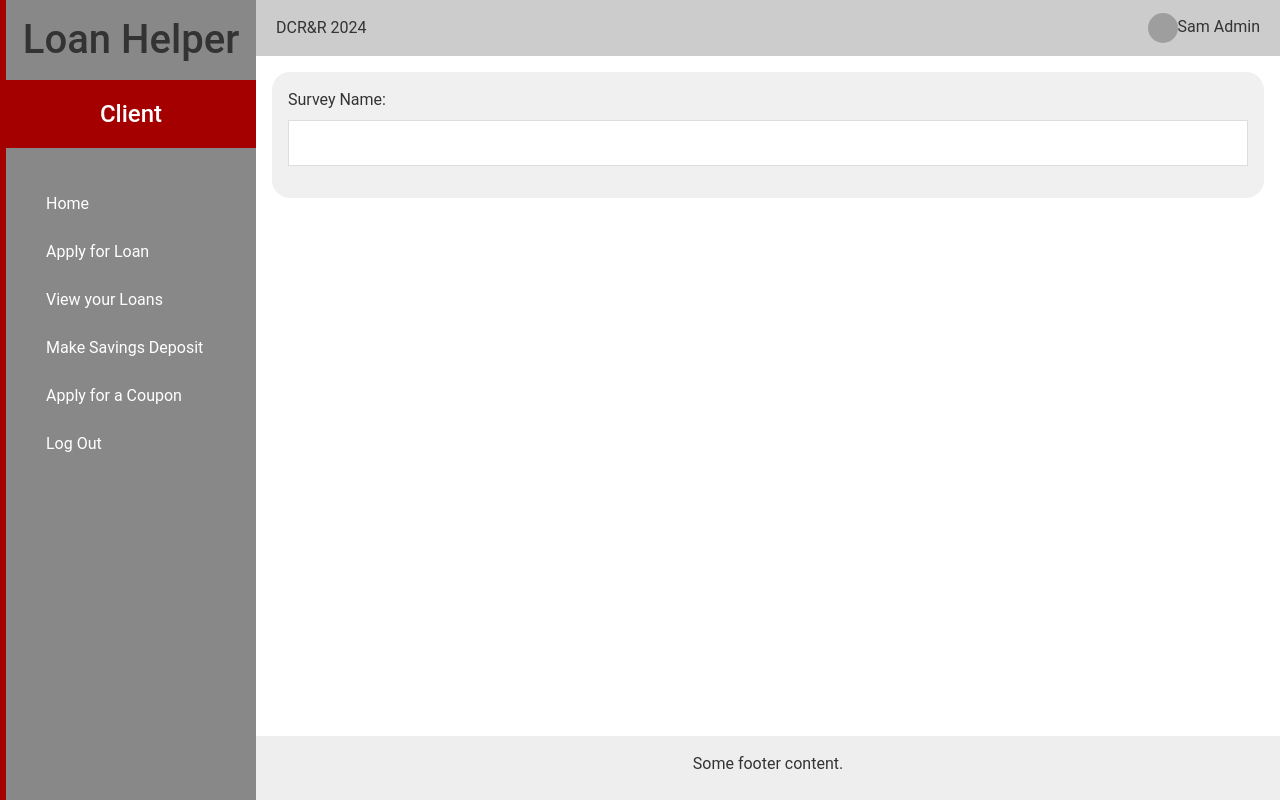
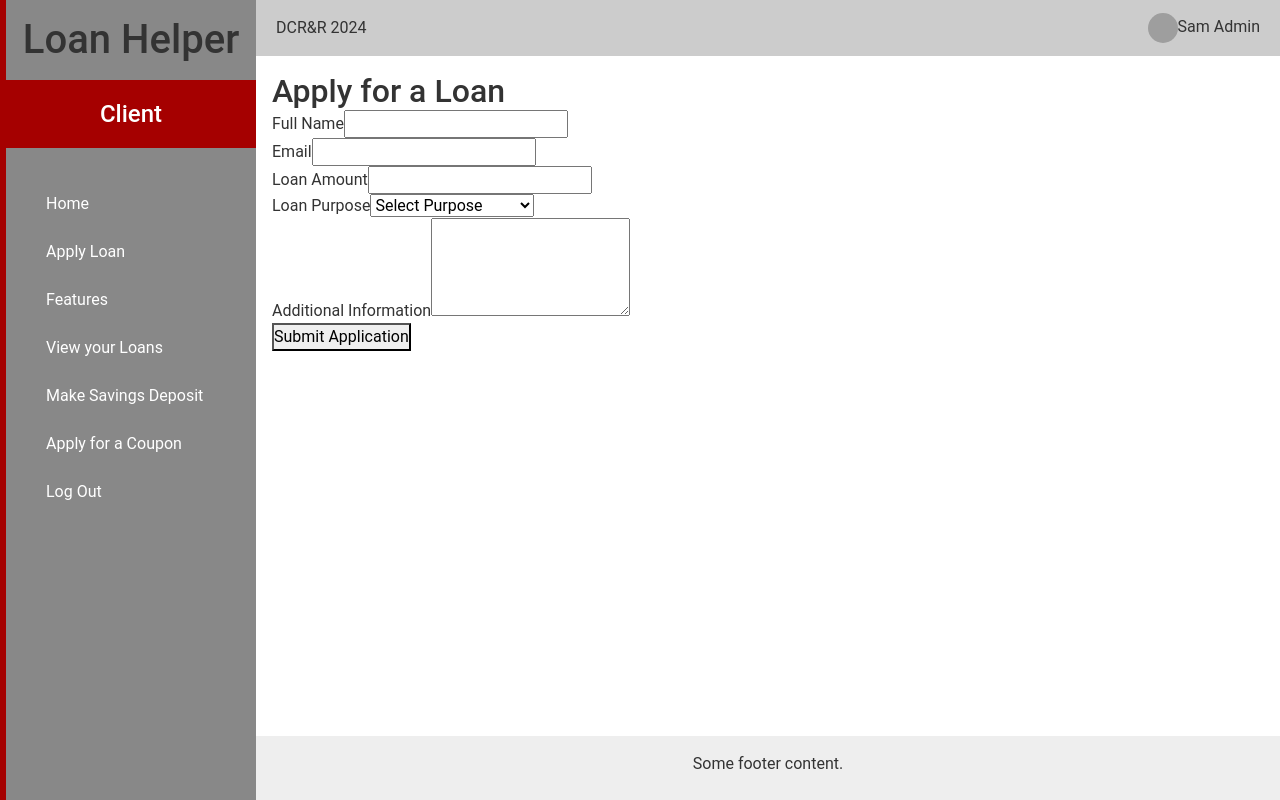
Before and after one commit to erotufelixpascal/LoanManagementSystem, an Angular app: page /client/loan-application in a window 1280 px wide. Built offline with nearby package versions, Linux system fonts and the light colour scheme; grey boxes are pictures that could not be loaded.

Commit message:
added form for loan appplication

```diff
--- a/src/app/Client/clienthome-page/clienthome-page.component.html
+++ b/src/app/Client/clienthome-page/clienthome-page.component.html
@@ -18,13 +18,13 @@
         <nav class="sidebar-nav">
             <!-- Navigation items -->
             <ul>
-                <li><a  (click)="goToChildRoute('/client/home-page')">Home</a></li>
-                <li><a (click)="goToChildRoute('/client/loan-application')">Apply for Loan</a></li>
+                <li><a  href="/client/home-page">Home</a></li>
                 <li><a href="/client/loan-application">Apply Loan</a></li>
-                <li><a  (click)="goToChildRoute('/client/loan-application')">View your Loans</a></li>
-                <li><a  (click)="goToChildRoute('/client/loan-application')">Make Savings Deposit</a></li>
-                <li><a  (click)="goToChildRoute('/client/loan-application')">Apply for a Coupon</a></li>
-                <li><a  (click)="goToChildRoute('/client/loan-application')">Log Out</a></li>
+                <li><a href="#features">Features</a></li>
+                <li><a  href="/client/loan-application">View your Loans</a></li>
+                <li><a  href="/client/loan-application">Make Savings Deposit</a></li>
+                <li><a  href="/client/loan-application">Apply for a Coupon</a></li>
+                <li><a  href="/client/loan-application">Log Out</a></li>
                 <!-- Add more nav items as needed -->
             </ul>
         </nav>
@@ -48,6 +48,37 @@
 
                 <!-- More form fields -->
             </div>
+            <main>
+              <section id="hero">
+                  <h2>Welcome to Our Loan Management System</h2>
+                  <p>We provide a comprehensive solution for managing loans efficiently.</p>
+                  <a href="#contact" class="cta-button">Get Started</a>
+              </section>
+
+              <section id="features">
+                  <h2>Key Features</h2>
+                  <div class="feature">
+                      <h3>Loan Application</h3>
+                      <p>Streamline the loan application process with our user-friendly interface.</p>
+                  </div>
+                  <div class="feature">
+                      <h3>Loan Approval</h3>
+                      <p>Easily review and approve loan applications with our automated approval system.</p>
+                  </div>
+                  <!-- Add more features as needed -->
+              </section>
+
+              <section id="about">
+                  <h2>About Us</h2>
+                  <p>We are a leading provider of loan management solutions, dedicated to helping financial institutions streamline their operations.</p>
+              </section>
+
+              <section id="contact">
+                  <h2>Contact Us</h2>
+                  <p>If you have any questions or inquiries, feel free to contact us.</p>
+                  <a href="mailto:info@loanmanagementsystem.com">test</a>
+              </section>
+          </main>
             <!-- <section class="container mt-4"> -->
                 <div class="row">
                   <div class="col-md-8">
--- a/src/app/Client/loan-application/loan-application.component.html
+++ b/src/app/Client/loan-application/loan-application.component.html
@@ -18,24 +18,13 @@
         <nav class="sidebar-nav">
             <!-- Navigation items -->
             <ul>
-                <li class="nav-item">
-                    <a class="nav-link" (click)="goToChildRoute('/client/home-page')">Home</a>
-                  </li>
-                  <li class="nav-item">
-                    <a class="nav-link" (click)="goToChildRoute('/client/loan-application')">Apply for Loan</a>
-                  </li>
-                  <li class="nav-item">
-                    <a class="nav-link" (click)="goToChildRoute('/client/loan-application')">View your Loans</a>
-                  </li>
-                  <li class="nav-item">
-                    <a class="nav-link" (click)="goToChildRoute('/client/loan-application')">Make Savings Deposit</a>
-                  </li>
-                  <li class="nav-item">
-                    <a class="nav-link" (click)="goToChildRoute('/client/loan-application')">Apply for a Coupon</a>
-                  </li>
-                  <li class="nav-item">
-                    <a class="nav-link" (click)="goToChildRoute('/client/loan-application')">Log Out</a>
-                </li>
+                <li><a  href="/client/home-page">Home</a></li>
+                <li><a href="/client/loan-application">Apply Loan</a></li>
+                <li><a href="#features">Features</a></li>
+                <li><a  href="/client/loan-application">View your Loans</a></li>
+                <li><a  href="/client/loan-application">Make Savings Deposit</a></li>
+                <li><a  href="/client/loan-application">Apply for a Coupon</a></li>
+                <li><a  href="/client/loan-application">Log Out</a></li>
                 <!-- Add more nav items as needed -->
             </ul>
         </nav>
@@ -51,14 +40,38 @@
     <section class="main-content">
         <!-- Main content area -->
         <div class="survey-section">
-            <!-- Survey details and questions will go here -->
-            <!-- This is a placeholder for a single survey item -->
-            <div class="survey-item">
-                <label for="surveyName">Survey Name:</label>
-                <input type="text" id="surveyName" name="surveyName">
-                <!-- More form fields -->
-            </div>
-            <!-- Repeat for each survey item -->
+            <section id="loan-application">
+                <h2>Apply for a Loan</h2>
+                <form action="submit_loan_application.php" method="POST">
+                    <div class="form-group">
+                        <label for="name">Full Name</label>
+                        <input type="text" id="name" name="name" required>
+                    </div>
+                    <div class="form-group">
+                        <label for="email">Email</label>
+                        <input type="email" id="email" name="email" required>
+                    </div>
+                    <div class="form-group">
+                        <label for="amount">Loan Amount</label>
+                        <input type="number" id="amount" name="amount" required>
+                    </div>
+                    <div class="form-group">
+                        <label for="purpose">Loan Purpose</label>
+                        <select id="purpose" name="purpose" required>
+                            <option value="">Select Purpose</option>
+                            <option value="Home Improvement">Home Improvement</option>
+                            <option value="Education">Education</option>
+                            <option value="Debt Consolidation">Debt Consolidation</option>
+                            <!-- Add more options as needed -->
+                        </select>
+                    </div>
+                    <div class="form-group">
+                        <label for="message">Additional Information</label>
+                        <textarea id="message" name="message" rows="4"></textarea>
+                    </div>
+                    <button type="submit">Submit Application</button>
+                </form>
+            </section>
         </div>
     </section>
     <footer class="footer">
```
